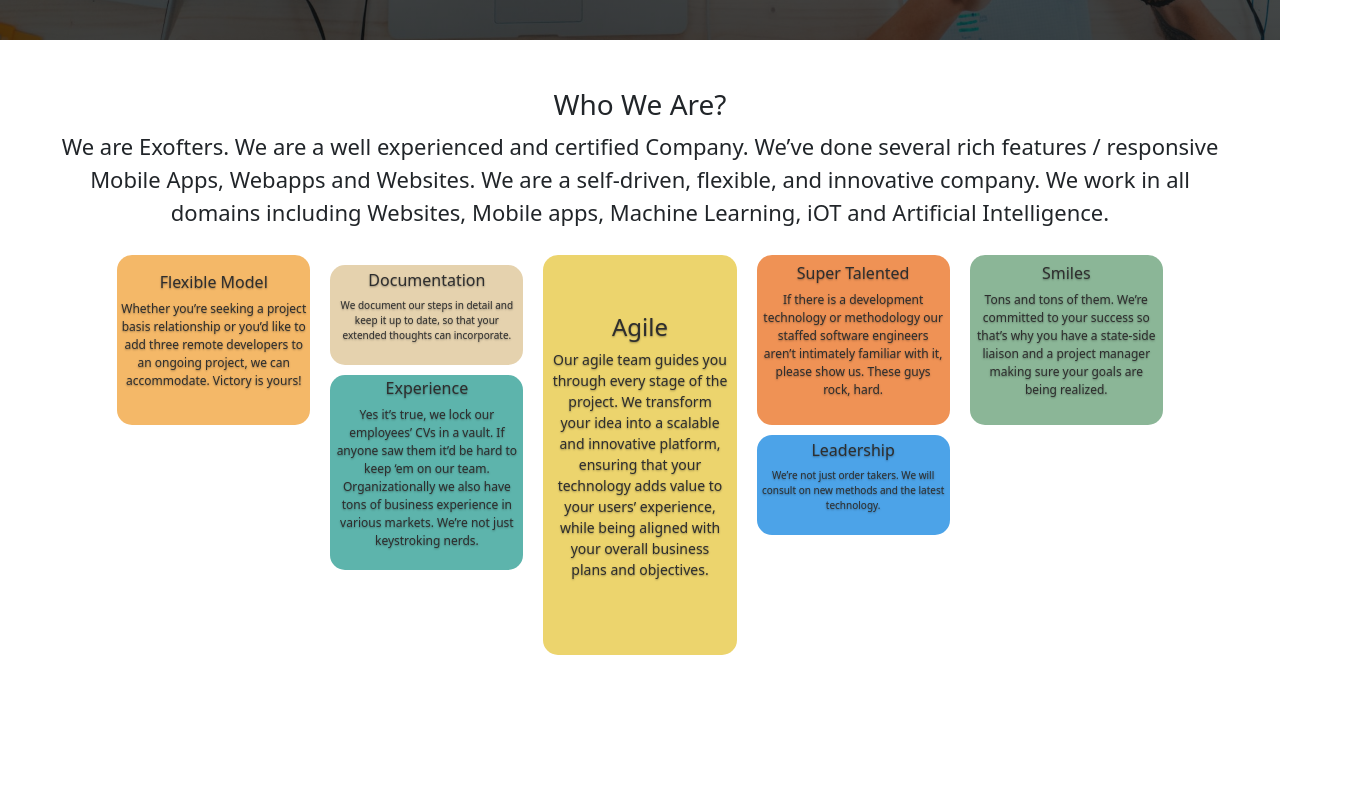
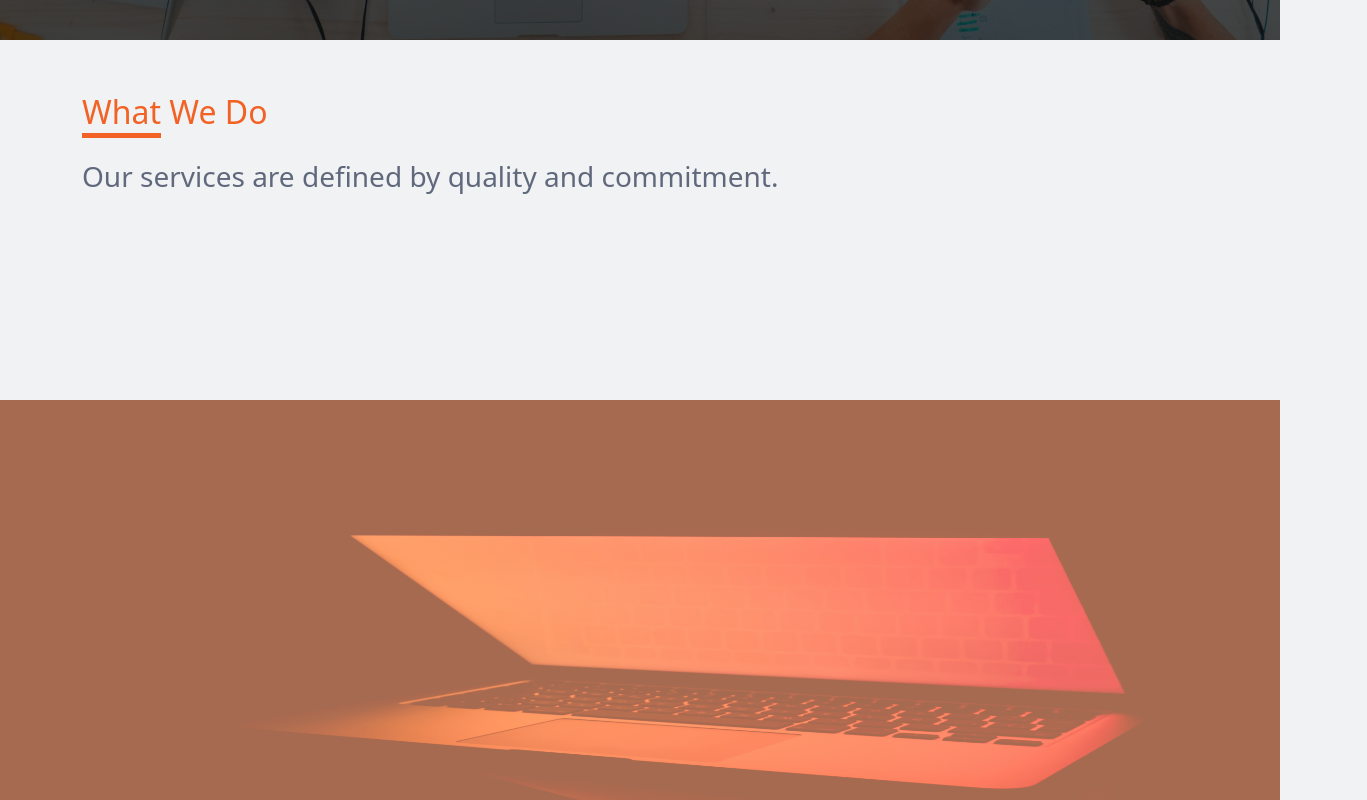
Before and after one commit to adeelshhid/Exofters-Web, a React (Create React App) app: page / in a window 1280 px wide. Shown: the part 760-1560 px from the top of the page, 1367 px wide, since content can reach past the window. Before the commit the page ends 1473 px from the top, so only its background shows below. Built offline with nearby package versions, Linux system fonts and the light colour scheme.

Commit message:
About,Animation

```diff
--- a/src/Components/About Section/About.css
+++ b/src/Components/About Section/About.css
@@ -1,115 +1,111 @@
-.about-para {
-  font-size: 22px;
+body {
+  background: #f0f2f4;
 }
 
-.custom-grid {
-  display: flex;
-  flex-direction: row;
-  min-height: 400px !important;
-  height: auto !important;
-  flex-wrap: wrap;
-  width: 90% !important;
-  margin: 0 5% !important;
-  border-radius: 25px !important;
-  font-size: 12px ;
-}
-.custom-grid .col {
-  width: 20%;
-  height: 100%;
-  padding: 10px !important;
-  color: rgb(46, 46, 46);
-  text-shadow: 0px 1px 2px rgb(0 0 0 / 35%) !important;
-
+.heading-border-bottom {
+  content: "";
+  border-bottom: 5px solid #f26224;
 }
 
-.custom-grid .col .square {
-  min-height: 170px;
-  width: 100%;
-  border-radius: 15px;
-  font-size: 12px;
+.heading-font {
+  font-size: 32px;
+  color: #f26224;
 }
-.custom-grid .col .rect-long {
-  min-height: 400px;
-  height: auto;
-  width: 100%;
-  border-radius: 15px;
-  font-size: 14px;
+
+.text2 {
+  color: #60697c;
+  font-size: 28px;
+  font-weight: 400 !important;
 }
-.custom-grid .col .rect-small {
-  min-height: 100px;
-  height: auto !important;
-  width: 100%;
-  border-radius: 15px;
-  margin: 10px 0;
-  font-size: 10px;
+
+.about-card {
+  padding: 0 10px;
+  opacity: 0;
 }
-.bg-orange {
-  background-color: rgb(244, 184, 104);
+.about-card1 {
+  opacity: 1;
 }
-.bg-cyan {
-  background-color: rgb(93, 180, 172);
+div.about-card1:first-child {
+  animation: fromLeft 1s ease-in-out;
+  transition: 1s all;
 }
-.bg-skin {
-  background-color: rgb(229, 210, 174);
+div.about-card1:last-child {
+  animation: fromRight 1s ease-in-out;
+  transition: 1s all;
 }
-.bg-yellow {
-  background-color: rgb(236, 212, 109);
+div.about-card1:nth-child(2) {
+  animation: fromCenter 1s ease-in-out;
+  transition: 1s all;
 }
-.bg-orange2 {
-  background-color: rgb(239, 146, 85);
+div.about-card1:nth-child(3) {
+  animation: fromCenter 1s ease-in-out;
+  transition: 1s all;
 }
-.bg-sky {
-  background-color: rgb(76, 163, 232);
+
+.card-inner {
+  box-shadow: rgba(0, 0, 0, 0.24) 0px 3px 8px;
+  background-color: #ffff;
 }
-.bg-green {
-  background-color: rgb(139, 182, 151);
+
+.card-icon {
+  margin-bottom: 1rem !important;
+  height: 80px;
+  width: 80px;
+  color: #60697c;
 }
-.d-flex-col {
-  display: flex !important;
-  flex-direction: column !important;
-  justify-content: center !important;
+
+.card-heading {
+  color: #f26224;
+  font-size: 30px !important;
 }
-@media (max-width:500px) {
-  /* .custom-grid{
-    display: none;
-  } */
-  .custom-grid{
-    min-height: 250px !important;
-    width: 100%;
-    margin: 0;
-    font-size: 10px !important;
+
+.card-text {
+  color: #60697c;
+  margin-bottom: 0;
+}
+
+.card-div {
+  background: #ffa37ba6;
+  position: relative;
+  margin-top: 150px;
+  height: 60vh;
+}
+.card-div-wrapper {
+  height: 60vh;
+  background-image: url(../../Images/about-bg.jpg);
+  background-repeat: no-repeat;
+  background-size: 100% 100%;
+  background-position: center;
+}
+
+.card-inner-div {
+  position: absolute;
+  top: -30%;
+  left: 5%;
+  right: 5%;
+}
+
+@keyframes fromLeft {
+  0% {
+    transform: translateX(-100%) scale(0.1);
   }
-  .custom-grid .col{
-  padding: 5px !important;
-  width: auto !important;
-  }
-  .custom-grid .col .rect-long{
-    font-size: 12px !important;
-  }
-  .custom-grid .col .rect-small{
-    font-size: 12px !important;
-  }
-  h7,h6{
-    font-size: 12px !important;
+  100% {
+    transform: translateX(0%) scale(1);
   }
 }
-@media (max-width:800px) {
-  .custom-grid{
-    min-height: 250px !important;
-    width: 100%;
-    margin: 0;
+@keyframes fromRight {
+  0% {
+    transform: translateX(100%) scale(0.1);
   }
-  .custom-grid .col{
-  padding: 5px !important;
-  width: fit-content !important;
+  100% {
+    transform: translateX(0%) scale(1);
   }
-  h7,h6{
-    font-size: 12px !important;
+}
+@keyframes fromCenter {
+  0% {
+    transform: scale(0.1);
   }
-  /* .custom-grid div.col .square {
-    max-height: 95px !important;
+  100% {
+    transform: scale(1);
   }
-  .custom-grid div.col .rect-small {
-    max-height: 65px !important;
-  } */
 }
--- a/src/Components/About Section/About.js
+++ b/src/Components/About Section/About.js
@@ -1,71 +1,128 @@
-import React from "react";
+import {
+  faHandshakeAngle,
+  faHeadset,
+  faPeopleArrows,
+  faPersonDigging,
+} from "@fortawesome/free-solid-svg-icons";
+import { FontAwesomeIcon } from "@fortawesome/react-fontawesome";
+import React, { useState } from "react";
 import "./About.css";
 
 const About = () => {
+  const os = useState(window.navigator.platform);
+  const [device, setDevice] = useState(false);
+  const [desk, setDesk] = useState(false);
+
+  document.addEventListener("scroll", (evt) => {
+    if (
+      (os[0].toLowerCase().includes("android") ||
+        os[0].toLowerCase().includes("ios")) &&
+      window.scrollY >= 430
+    ) {
+      setDevice(true);
+      setDesk(false);
+    } else if (window.scrollY >= 600) {
+      setDevice(false);
+      setDesk(true);
+    } else {
+      setDevice(false);
+      setDesk(false);
+    }
+  });
   return (
-    <div className="text-center p-5">
-      <h3>Who We Are?</h3>
-      <p className="about-para">
-        We are Exofters. We are a well experienced and certified Company. We’ve
-        done several rich features / responsive Mobile Apps, Webapps and
-        Websites. We are a self-driven, flexible, and innovative company. We
-        work in all domains including Websites, Mobile apps, Machine Learning,
-        iOT and Artificial Intelligence.
+    <div>
+      <div className="container py-5">
+        <p className="heading-font">
+          <span className="heading-border-bottom">What</span> We Do
         </p>
-      <div className="custom-grid">
-        <div className="col d-flex-col">
-          <div className="square bg-orange d-flex-col p-1">
-            <h6>Flexible Model</h6>
-            <p>
-              Whether you’re seeking a project basis relationship or you’d like to add three remote developers to an ongoing project, we can accommodate. Victory is yours!
+        <h2 className="text2 pt-2">
+          Our services are defined by quality and commitment.
+        </h2>
+      </div>
+      <div className="card-div-wrapper">
+        <div className="card-div">
+          <div className="container card-inner-div py-5">
+            <div className="row">
+              <div
+                className={
+                  device || desk
+                    ? "col-lg-3 col-md-6 about-card about-card1"
+                    : "col-lg-3 col-md-6 about-card"
+                }
+              >
+                <div className="p-4 card-inner">
+                  <FontAwesomeIcon
+                    icon={faPeopleArrows}
+                    className="card-icon"
+                  ></FontAwesomeIcon>
+                  <h4 className="card-heading">Consulting</h4>
+                  <p className="card-text">
+                    We help you create a clear digital strategy that optimizes
+                    your path to comprehensive, technology-led business success.
                   </p>
                 </div>
               </div>
-        <div className="col d-flex-col">
-          <div className="rect-small bg-skin d-flex-col p-1">
-            <h6>Documentation</h6>
-            <p>
-              We document our steps in detail and keep it up to date, so that your extended thoughts can incorporate.
-            </p>
-
-          </div>
-          <div className="square bg-cyan d-flex-col p-1">
-            <h6>Experience</h6>
-            <p>
-              Yes it’s true, we lock our employees’ CVs in a vault. If anyone saw them it’d be hard to keep ‘em on our team. Organizationally we also have tons of business experience in various markets. We’re not just keystroking nerds.
+              <div
+                className={
+                  device || desk
+                    ? "col-lg-3 col-md-6 about-card about-card1"
+                    : "col-lg-3 col-md-6 about-card"
+                }
+              >
+                <div className="p-4 card-inner">
+                  <FontAwesomeIcon
+                    icon={faPersonDigging}
+                    className="card-icon"
+                  ></FontAwesomeIcon>
+                  <h4 className="card-heading">Implementation</h4>
+                  <p className="card-text">
+                    Our expertise spans all major technologies and business
+                    functions, empowering us to deliver comprehensive business
+                    solutions.
                   </p>
                 </div>
               </div>
-        <div className="col d-flex-col">
-          <div className="rect-long bg-yellow d-flex-col p-2">
-            <h4>Agile</h4>
-            <p>
-              Our agile team guides you through every stage of the project. We transform your idea into a scalable and innovative platform, ensuring that your technology adds value to your users’ experience, while being aligned with your overall business plans and objectives.
+              <div
+                className={
+                  device || desk
+                    ? "col-lg-3 col-md-6 about-card about-card1"
+                    : "col-lg-3 col-md-6 about-card"
+                }
+              >
+                <div className="p-4 card-inner">
+                  <FontAwesomeIcon
+                    icon={faHandshakeAngle}
+                    className="card-icon"
+                  ></FontAwesomeIcon>
+                  <h4 className="card-heading">Managed Services</h4>
+                  <p className="card-text">
+                    Our global Managed Services teams secure your digital
+                    investment with 24x7 monitoring, maintenance, and end-to-end
+                    support.
                   </p>
                 </div>
               </div>
-        <div className="col d-flex-col">
-          <div className="square bg-orange2 d-flex-col p-1">
-            <h6>Super Talented</h6>
-            <p>
-              If there is a development technology or methodology our staffed software engineers aren’t intimately familiar with it, please show us. These guys rock, hard.
+              <div
+                className={
+                  device || desk
+                    ? "col-lg-3 col-md-6 about-card about-card1"
+                    : "col-lg-3 col-md-6 about-card"
+                }
+              >
+                <div className="p-4 card-inner">
+                  <FontAwesomeIcon
+                    icon={faHeadset}
+                    className="card-icon"
+                  ></FontAwesomeIcon>
+                  <h4 className="card-heading">BPO</h4>
+                  <p className="card-text">
+                    Our trained and experienced teams of BPO professionals
+                    deliver an instant boost to your workforce with on-time,
+                    high-quality results.
                   </p>
                 </div>
-          <div className="rect-small bg-sky d-flex-col p-1">
-
-            <h6>Leadership</h6>
-            <p>
-              We’re not just order takers. We will consult on new methods and the latest technology.
-            </p>
-
               </div>
             </div>
-        <div className="col d-flex-col">
-          <div className="square bg-green d-flex-col p-1">
-            <h6>Smiles</h6>
-            <p>
-              Tons and tons of them. We’re committed to your success so that’s why you have a state-side liaison and a project manager making sure your goals are being realized.
-            </p>
           </div>
         </div>
       </div>
```
Also changed, not shown: src/Components/IntroSection/IntroSection.js (deleted, +0 -18 lines), src/Components/IntroSection/IntroSection.css (deleted), src/Images/about-bg.jpg (added). Lines whose indentation alone changed are shown as unchanged.
